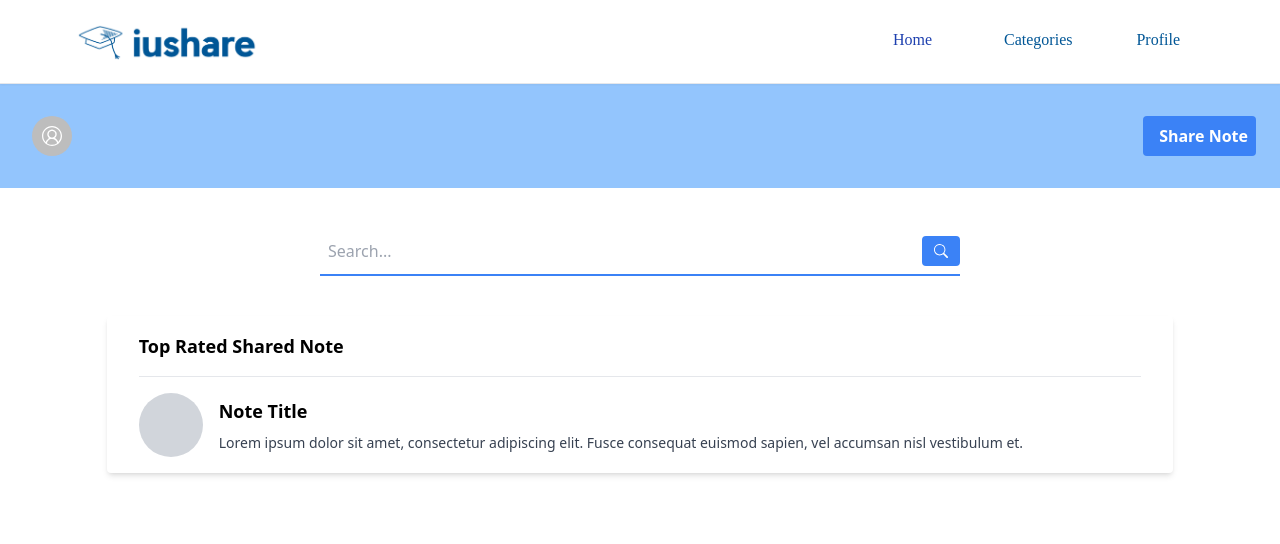
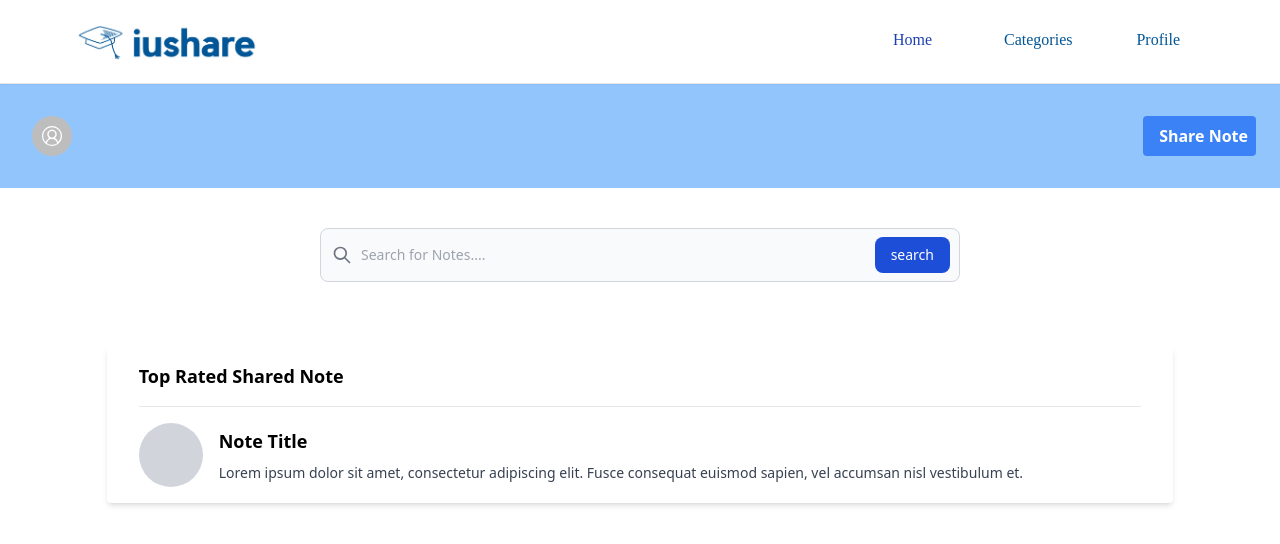
Before and after one commit to Ilmaooo/IUShare, a React (Create React App) app: page /home in a window 1280 px wide. Shown: the top 544 px of the page. Built offline with nearby package versions, Linux system fonts and the light colour scheme.

Commit message:
Added Functional Search bar component

```diff
--- a/src/components/PostView.jsx
+++ b/src/components/PostView.jsx
@@ -9,10 +9,10 @@ A single Post View that is used as a component in Profile page.
 
 */
 
-export default function PostView({ note, id }) {
+export default function PostView({ note}) {
   return (
     <li className="relative bg-white flex flex-col justify-between items-center shadow-md hover:shadow-xl rounded-md overflow-hidden transition-shadow duration-150 m-[10px] ">
-      <Link className="contents" to={`/category/${note.type}/${id}`}>
+      <Link className="contents" to={`/category/${note.type}/${note.id}`}>
         <img
           className="h-[150px] w-[150] object-cover hover:scale-105 transition-scale duration-200 ease-in"
           loading="lazy"
--- /dev/null
+++ b/src/components/SearchBar.jsx
@@ -0,0 +1,116 @@
+// import { initializeApp } from "firebase/app";
+import React, { useState, useEffect } from 'react';
+import {  collection, where, orderBy, getDocs, query } from "firebase/firestore";
+import { db } from "../firebase";
+import { Link } from "react-router-dom";
+import defaultpic from "../img/open-book.png";
+// import PostView from "../components/PostView";
+// import { BsSearch } from "react-icons/bs";
+
+// Rest of the code...
+
+
+
+const SearchBar = () => {
+  const [searchQuery, setSearchQuery] = useState('');
+  const [searchResults, setSearchResults] = useState([]);
+  const [loading, setLoading] = useState(true);
+
+ useEffect(() => {
+    const handleSearch = async () => {
+      try {
+        // const {title} = query;
+        const collectionRef = collection(db, 'listings');
+        const q = query(collectionRef, where('title', '>=', searchQuery), orderBy('title'));
+        const snapshot = await getDocs(q);
+
+        const  results = snapshot.docs.map((doc) => doc.data());
+        setSearchResults(results);
+        setLoading(false);
+      } catch (error) {
+        console.error('Error searching Firestore:', error);
+      }
+    };
+
+    if (searchQuery !== '') {
+      handleSearch(searchQuery);
+    } else {
+      setSearchResults([]);
+    }
+ }, [searchQuery]);
+
+  const handleSubmit = (e) => {
+    e.preventDefault();
+   console.log("search query", searchQuery);
+   console.log("Results", searchResults);
+  };
+
+  return (
+    <div className="w-1/2 mx-auto mt-10 relative " >
+     <form onSubmit={handleSubmit} className="relative">
+        <div className="absolute inset-y-0 left-0 flex items-center pl-3 pointer-events-none">
+          <svg
+             aria-hidden="true"
+             className="w-5 h-5 text-gray-500 dark:text-gray-400"
+             fill="none"
+             stroke="currentColor"
+             viewBox="0 0 24 24"
+            xmlns="http://www.w3.org/2000/svg"
+          >
+            <path
+             strokeLinecap="round"
+             strokeLinejoin="round"
+             strokeWidth="2"
+             d="M21 21l-6-6m2-5a7 7 0 11-14 0 7 7 0 0114 0z"
+            ></path>
+          </svg>
+        </div>
+        <input
+           type="search"
+           id="default-search"
+           className="block w-full p-4 pl-10 text-sm text-gray-900 border border-gray-300 rounded-lg bg-gray-50 focus:ring-0 focus:border-blue-500 dark:bg-gray-700 dark:border-gray-600 dark:placeholder-gray-400 dark:text-white"
+           placeholder="Search for Notes...."
+           value={searchQuery}
+           onChange={(e) => setSearchQuery(e.target.value)}
+        />
+        <button
+           type="submit"
+           className="text-white absolute right-2.5 top-1/2 transform -translate-y-1/2 bg-blue-700 hover:bg-blue-800 focus:ring-4 focus:outline-none focus:ring-blue-300 font-medium rounded-lg text-sm px-4 py-2 dark:bg-blue-600 dark:hover:bg-blue-700 dark:focus:ring-blue-800"
+        >
+            search
+        </button>
+      </form>
+
+      <div className="max-w-6xl px-3 mt-6 mx-auto">
+      {!loading && searchResults.length > 0 && (
+          <>
+      <ul className="sm:grid grid-cols-2 lg:grid-cols-3 xl:grid-cols-4 2xl:grid-cols-5-">
+        {searchResults.map((result) => (
+            <li className="relative bg-white flex flex-col justify-between items-center shadow-md hover:shadow-xl rounded-md overflow-hidden transition-shadow duration-150 m-[10px]"
+             key={result.id}>
+             <Link className="contents" to={`/category/${result.type}/${result.id}`}>
+             <img
+              className="h-[150px] w-[150] object-cover hover:scale-105 transition-scale duration-200 ease-in"
+              loading="lazy"
+              src={defaultpic}
+              onError={defaultpic}
+              alt="defaultpic"
+             />
+             <div className="p-4">
+                <h2 className="text-xl font-bold text-[#005696]">{result.username}</h2>
+                <h2 className="font-bold underline">{result.title}</h2>
+                <p>{result.description}</p>
+                <p>{result.courseName}</p>
+             </div>
+             </Link>
+            </li>
+        ))}
+      </ul>
+      </>
+      )}
+      </div>
+    </div>
+  );
+};
+
+export default SearchBar;
--- a/src/firebase.js
+++ b/src/firebase.js
@@ -1,6 +1,7 @@
 // Import the functions you need from the SDKs you need
 import { initializeApp } from "firebase/app";
 import { getFirestore } from "firebase/firestore";
+import 'firebase/compat/firestore';
 // TODO: Add SDKs for Firebase products that you want to use
 // https://firebase.google.com/docs/web/setup#available-libraries
 
@@ -14,6 +15,7 @@ const firebaseConfig = {
   appId: "1:846482784270:web:18e668154ff67042b53c5f",
 };
 
+
 // Initialize Firebase
 initializeApp(firebaseConfig);
 export const db = getFirestore();
--- a/src/pages/Home.jsx
+++ b/src/pages/Home.jsx
@@ -1,25 +1,25 @@
 import { Avatar } from "@mui/material";
-import React, { useState } from "react";
+import React, { useState} from 'react';
 import Menu from "@mui/material/Menu";
 import MenuItem from "@mui/material/MenuItem";
 import { VscAccount } from "react-icons/vsc";
-import { BsSearch } from "react-icons/bs";
 import { Link } from "react-router-dom";
 import Header from "../components/Header";
+import 'firebase/compat/firestore';
+import SearchBar from "../components/SearchBar";
 
 export default function Home() {
-  const [searchTerm, setSearchTerm] = useState("");
   const [anchorEl, setAnchorEl] = useState(null);
 
-  const handleInputChange = (event) => {
-    setSearchTerm(event.target.value);
-  };
+  // const handleInputChange = (event) => {
+  //   setSearchTerm(event.target.value);
+  // };
 
-  const handleSearchSubmit = (event) => {
-    event.preventDefault();
-    // handle the user's search input here
-    console.log(searchTerm);
-  };
+  // const handleSearchSubmit = (event) => {
+  //   event.preventDefault();
+  //   // handle the user's search input here
+  //   console.log(searchTerm);
+  // };
 
   const handleClick = (event) => {
     setAnchorEl(event.currentTarget);
@@ -57,25 +57,11 @@ export default function Home() {
         </div>
       </div>
 
-      <div className="w-1/2 mx-auto mt-10 ">
-        <form onSubmit={handleSearchSubmit}>
-          <div className="flex items-center border-b border-b-2 border-blue-500 py-2">
-            <input
-              className="appearance-none bg-transparent border-none w-full text-gray-700 mr-3 py-1 px-2 leading-tight focus:outline-none"
-              type="text"
-              placeholder="Search..."
-              value={searchTerm}
-              onChange={handleInputChange}
-            />
-            <button
-              className="flex-shrink-0 bg-blue-500 hover:bg-blue-700 border-blue-500 hover:border-blue-700 text-sm border-4 text-white py-1 px-2 rounded"
-              type="submit"
-            >
-              <BsSearch />
-            </button>
-          </div>
-        </form>
+      <div >
+         <SearchBar />
       </div>
+
+
 
       <div className="w-5/6 mx-auto mt-10 space-x-56 container">
         <div className="bg-white shadow-md rounded px-8 py-4">
```
